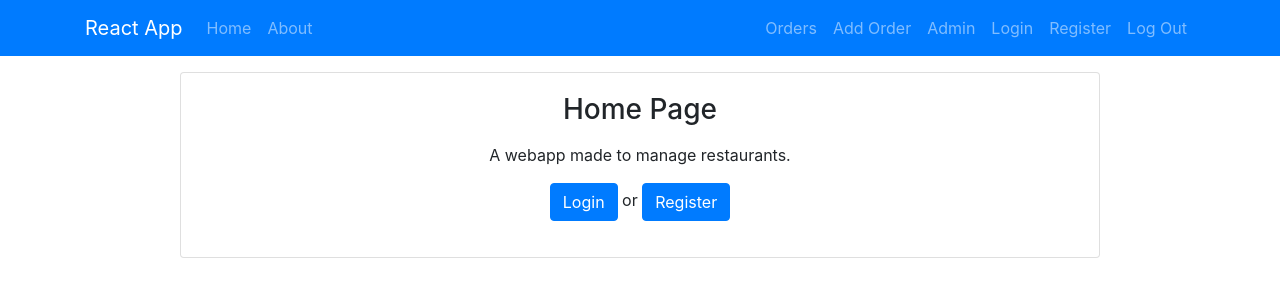
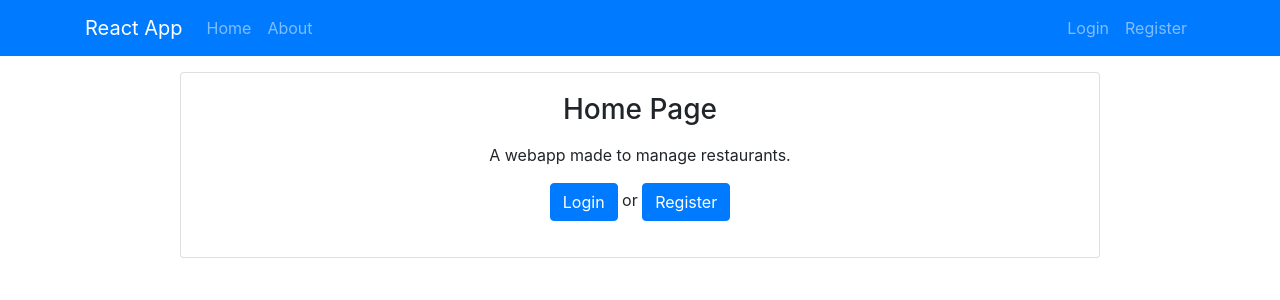
Before and after one commit to KenVega-Tekton/secondApp, a React (Create React App) app in the folder client/: page / in a window 1280 px wide. Shown: the top 300 px of the page. Built offline with nearby package versions, Linux system fonts and the light colour scheme.

Commit message:
you can login and logout. the Home route will change based on the type of user logged

```diff
--- a/client/package.json
+++ b/client/package.json
@@ -10,6 +10,9 @@
       "target": "http://localhost:5000"
     },
     "/signin": {
+      "target": "http://localhost:5000"
+    },
+    "/users/me": {
       "target": "http://localhost:5000"
     }
   },
--- a/client/src/components/App.js
+++ b/client/src/components/App.js
@@ -1,5 +1,7 @@
-import React from "react";
+import React, { Component } from "react";
 import { BrowserRouter, Route } from "react-router-dom";
+
+import axios from "axios";
 
 import Header from "./Header";
 import AddOrder from "./AddOrder";
@@ -10,24 +12,119 @@ import Login from "./Login";
 import Home from "./Home";
 import About from "./About";
 
-const App = () => {
+class App extends Component {
+  constructor(props) {
+    super(props);
+
+    this.state = {
+      currentUser: null,
+      token: localStorage.getItem("tokenAuth") || null
+    };
+
+    this.updateCurrentUser = this.updateCurrentUser.bind(this);
+    this.signOutUser = this.signOutUser.bind(this);
+  }
+
+  // get the current user and set the state
+  componentDidMount() {
+    this.getCurrentUser();
+  }
+
+  getCurrentUser() {
+    if (this.state.token === null) {
+      this.setState({
+        currentUser: false
+      });
+      console.log("no hay token");
+      return; // si no hay token. ya ni es necesario realizar request
+    }
+
+    const getCurrentUserRequest = {
+      method: "GET",
+      url: "/users/me",
+      headers: {
+        "x-auth": this.state.token
+      },
+      json: true
+    };
+
+    axios(getCurrentUserRequest)
+      .then((response) => {
+        this.setState({
+          currentUser: response.data
+        });
+      })
+      .catch((err) => {
+        console.log("error : ", err);
+      });
+  }
+
+  updateCurrentUser(data) {
+    this.setState({
+      currentUser: data
+    });
+  }
+
+  signOutUser() {
+    localStorage.removeItem("tokenAuth");
+    this.setState({
+      currentUser: false
+    });
+  }
+
+  renderHome() {
+    if (this.state.currentUser) {
+      switch (this.state.currentUser.role) {
+        case "chef":
+          return Orders;
+        case "cajero":
+          return AddOrder;
+        case "admin":
+          return Admin;
+        default:
+          return Home;
+      }
+    } else {
+      return Home;
+    }
+  }
+
+  render() {
     return (
       <div>
         <BrowserRouter>
           <div>
-          <Header />
-          <Route exact path="/" component={Home} />
+            {/*<Header currentUser={this.state.currentUser} />*/}
+
+            <Route
+              path="/"
+              render={(props) => (
+                <Header
+                  currentUser={this.state.currentUser}
+                  signOutUser={this.signOutUser}
+                  {...props}
+                />
+              )}
+            />
+
+            <Route exact path="/" component={this.renderHome()} />
             <Route path="/about" component={About} />
             <Route path="/add-order" component={AddOrder} />
             <Route path="/manage-orders" component={Orders} />
             <Route path="/admin" component={Admin} />
 
             <Route path="/register" component={Register} />
-          <Route path="/login" component={Login} />
+            <Route
+              path="/login"
+              render={(props) => (
+                <Login updateCurrentUser={this.updateCurrentUser} {...props} />
+              )}
+            />
           </div>
         </BrowserRouter>
       </div>
     );
-};
+  }
+}
 
 export default App;
--- a/client/src/components/Header.js
+++ b/client/src/components/Header.js
@@ -1,31 +1,95 @@
 import React, { Component } from "react";
+import { Link } from "react-router-dom";
 
 class Header extends Component {
   constructor(props) {
     super(props);
 
+    /*
     this.state = {
-      session: localStorage.getItem("tokenAuth")
-        ? JSON.parse(sessionStorage.getItem("tokenAuth"))
-        : false
+      canAccess: this.props.currentUser ? this.props.currentUser.role : false
     };
+    */
 
     this.signOutUser = this.signOutUser.bind(this);
   }
 
-  signOutUser(event) {
-    event.preventDefault();
-    localStorage.removeItem("tokenAuth");
+  signOutUser() {
+    this.props.signOutUser();
     this.props.history.push("/");
+  }
+
+  setHomeRoute() {
+    if (this.props.currentUser) {
+      switch (this.props.currentUser.role) {
+        case "chef":
+          return "/manage-orders";
+        case "cajero":
+          return "/add-order";
+        case "admin":
+          return "/admin";
+        default:
+          return null;
+      }
+    } else {
+      return "/";
+    }
+  }
+
+  renderUserName() {
+    if (this.props.currentUser) {
+      return (
+        <li className="nav-item active">
+          <span className="nav-link">
+            Welcome {this.props.currentUser.name}
+          </span>
+        </li>
+      );
+    }
+  }
+
+  renderLinkViews() {
+    if (this.props.currentUser) {
+      switch (this.props.currentUser.role) {
+        case "chef":
+          return (
+            <li className="nav-item">
+              <Link to="/manage-orders" className="nav-link">
+                Orders
+              </Link>
+            </li>
+          );
+        case "cajero":
+          return (
+            <li className="nav-item">
+              <Link to="/add-order" className="nav-link">
+                Add Order
+              </Link>
+            </li>
+          );
+        case "admin":
+          return (
+            <li className="nav-item">
+              <Link to="/admin" className="nav-link">
+                Admin
+              </Link>
+            </li>
+          );
+        default:
+          return null;
+      }
+    } else {
+      return null;
+    }
   }
 
   render() {
     return (
       <nav className="navbar navbar-expand-sm navbar-dark bg-primary mb-3">
         <div className="container">
-          <a className="navbar-brand" href="/">
+          <Link className="navbar-brand" to={this.setHomeRoute()}>
             React App
-          </a>
+          </Link>
           <button
             className="navbar-toggler"
             type="button"
@@ -40,50 +104,43 @@ class Header extends Component {
           <div className="collapse navbar-collapse" id="navbarNav">
             <ul className="navbar-nav mr-auto">
               <li className="nav-item">
-                <a className="nav-link" href="/">
+                <Link to={this.setHomeRoute()} className="nav-link">
                   Home
-                </a>
+                </Link>
               </li>
               <li className="nav-item">
-                <a className="nav-link" href="/about">
+                <Link to="/about" className="nav-link">
                   About
-                </a>
+                </Link>
               </li>
             </ul>
+
             <ul className="navbar-nav ml-auto">
-              <li className="nav-item">
-                <a href="/manage-orders" className="nav-link">
-                  Orders
-                </a>
-              </li>
+              {this.renderUserName()}
 
-              <li className="nav-item">
-                <a href="/add-order" className="nav-link">
-                  Add Order
-                </a>
-              </li>
+              {this.renderLinkViews()}
 
-              <li className="nav-item">
-                <a href="/admin" className="nav-link">
-                  Admin
-                </a>
-              </li>
+              {!this.props.currentUser ? (
+                <li className="nav-item">
+                  <Link to="/login" className="nav-link">
+                    Login
+                  </Link>
+                </li>
+              ) : null}
 
-              <li className="nav-item">
-                <a href="/login" className="nav-link">
-                  Login
-                </a>
-              </li>
+              {!this.props.currentUser ? (
+                <li className="nav-item">
+                  <Link to="/register" className="nav-link">
+                    Register
+                  </Link>
+                </li>
+              ) : null}
 
-              <li className="nav-item">
-                <a href="/register" className="nav-link">
-                  Register
-                </a>
-              </li>
-
-              <li className="nav-item" onClick={this.signOutUser}>
-                <a className="nav-link">Log Out</a>
-              </li>
+              {this.props.currentUser ? (
+                <li className="nav-item" onClick={this.signOutUser}>
+                  <span className="nav-link">Log Out</span>
+                </li>
+              ) : null}
             </ul>
           </div>
         </div>
--- a/client/src/components/Home.js
+++ b/client/src/components/Home.js
@@ -1,4 +1,5 @@
 import React from "react";
+import { Link } from "react-router-dom";
 
 const Home = (props) => {
   return (
@@ -9,21 +10,13 @@ const Home = (props) => {
             <h3 className="mb-3">Home Page</h3>
             <p>A webapp made to manage restaurants.</p>
             <p>
-              <a
-                href="/login"
-                rel="noopener noreferrer"
-                className="btn btn-primary"
-              >
+              <Link to="/login" className="btn btn-primary">
                 Login
-              </a>
+              </Link>
               &nbsp;or&nbsp;
-              <a
-                href="/register"
-                rel="noopener noreferrer"
-                className="btn btn-primary"
-              >
+              <Link to="/register" className="btn btn-primary">
                 Register
-              </a>
+              </Link>
             </p>
           </div>
         </div>
--- a/client/src/components/Login.js
+++ b/client/src/components/Login.js
@@ -21,13 +21,10 @@ class Login extends Component {
     axios
       .post("/signin", data)
       .then((response) => {
-        console.log(response);
-        console.log("header token : ", response.headers["x-auth"]);
+        localStorage.setItem("tokenAuth", response.headers["x-auth"]);
 
-        // guardar token en localstorage
-        localStorage.setItem("tokenAuth", response.headers["x-auth"]);
-        //    borrar ese token cuando se carga la aplicacion
-        //luego redireccionar
+        this.props.updateCurrentUser(response.data);
+
         switch (response.data.role) {
           case "cajero":
             this.props.history.push("/add-order");
@@ -42,7 +39,7 @@ class Login extends Component {
             console.log("there was and error signin up");
         }
       })
-      .catch((err) => console.log("there was an error : " + err));
+      .catch((err) => console.log(err));
   }
 
   render() {
```
Lines whose indentation alone changed are shown as unchanged.
